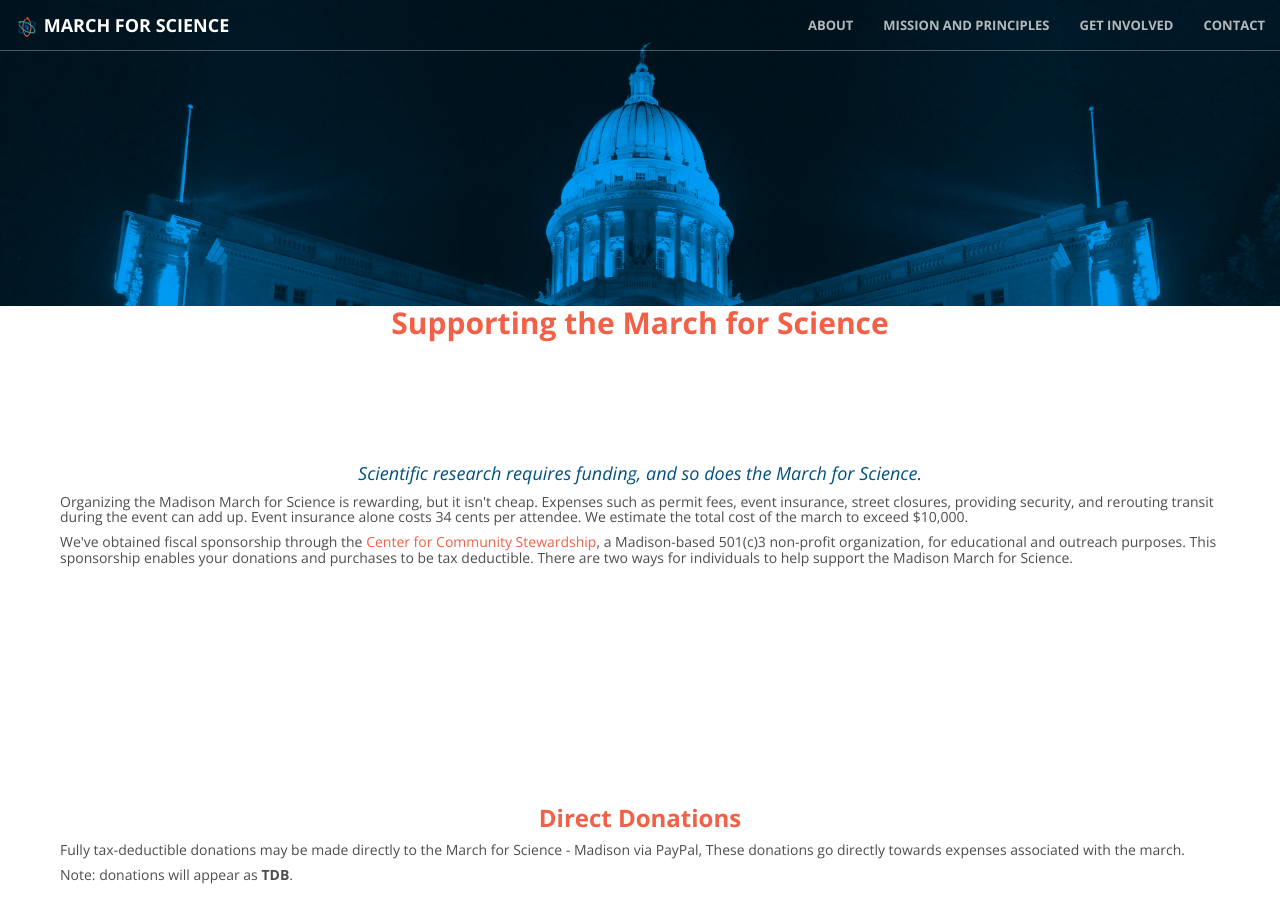
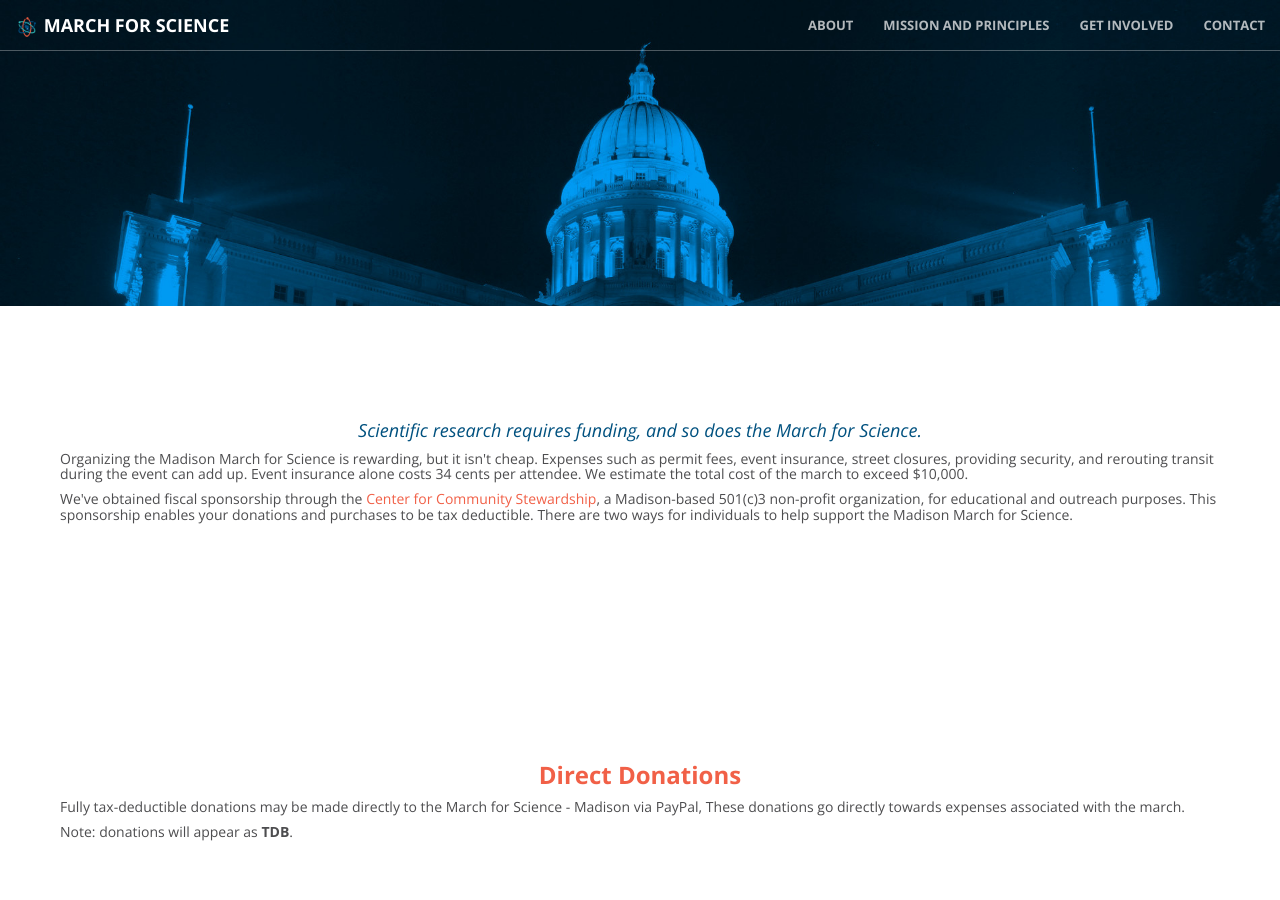
Before and after one commit to ScienceMarchMadison/m4smadison.github.io, a Jekyll site: the page built from donate.html, in a window 1280 px wide and 900 px high. Built offline with Jekyll 4.4.1, drawn with Linux system fonts in a browser that asks for light colours; comment, search, counter and statistics services are not loaded.

Commit message:
padding changes on donate

```diff
--- a/_includes/how_to_support.html
+++ b/_includes/how_to_support.html
@@ -1,12 +1,12 @@
 <div class="container">
 
+    <section id="support">
+        <div class="row" style="padding:5px">
+<!--
     <div class="row">
             <h2 class="section-heading" style="color:#f16047; font-weight: bold; text-align: center">Supporting the March for Science</h2>
     </div>
-
-    <section id="support">
-        <div class="row" style="padding:5px">
-                <!-- <h3 style="color:#f16047; font-weight: bold" class="text-center">Mission Statement</h3> -->
+ -->
                 <h4 style="color:#00517f;font-style: italic" class="text-center">
     Scientific research requires funding, and so does the March for Science.
                 </h4>
```
